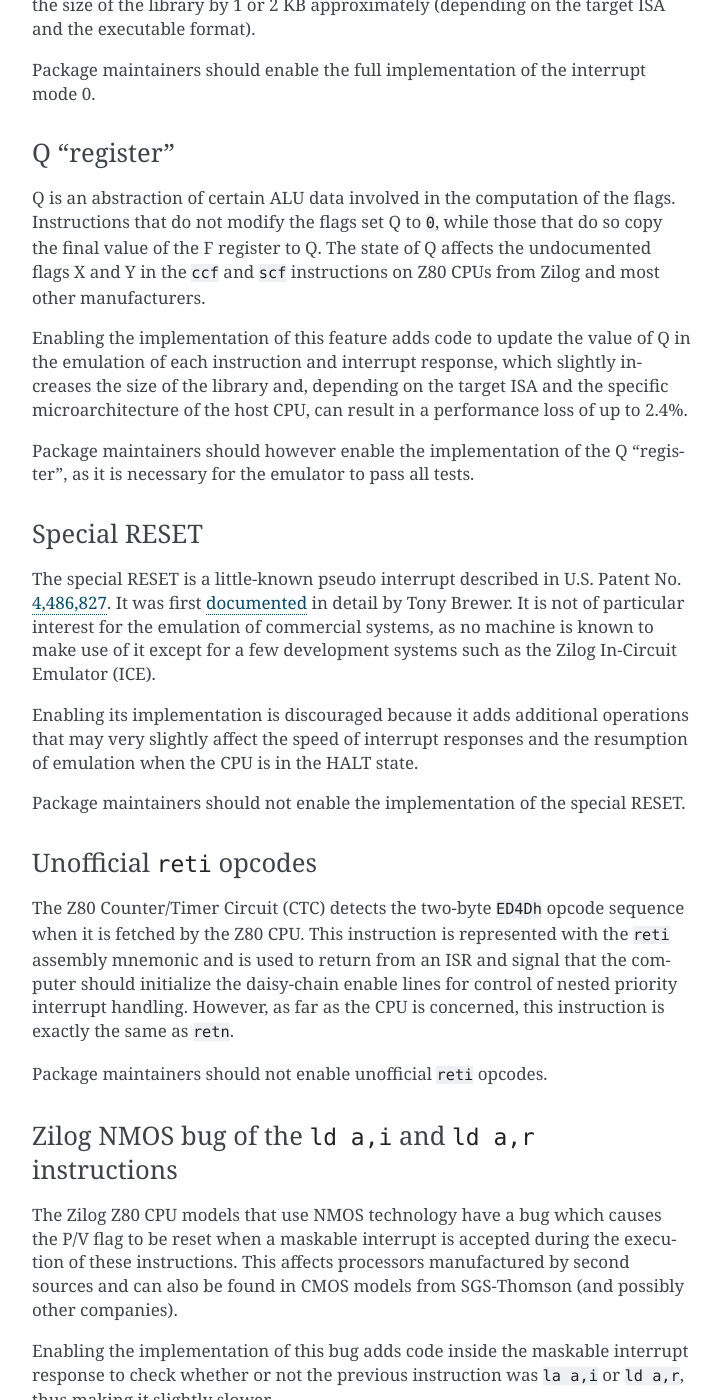
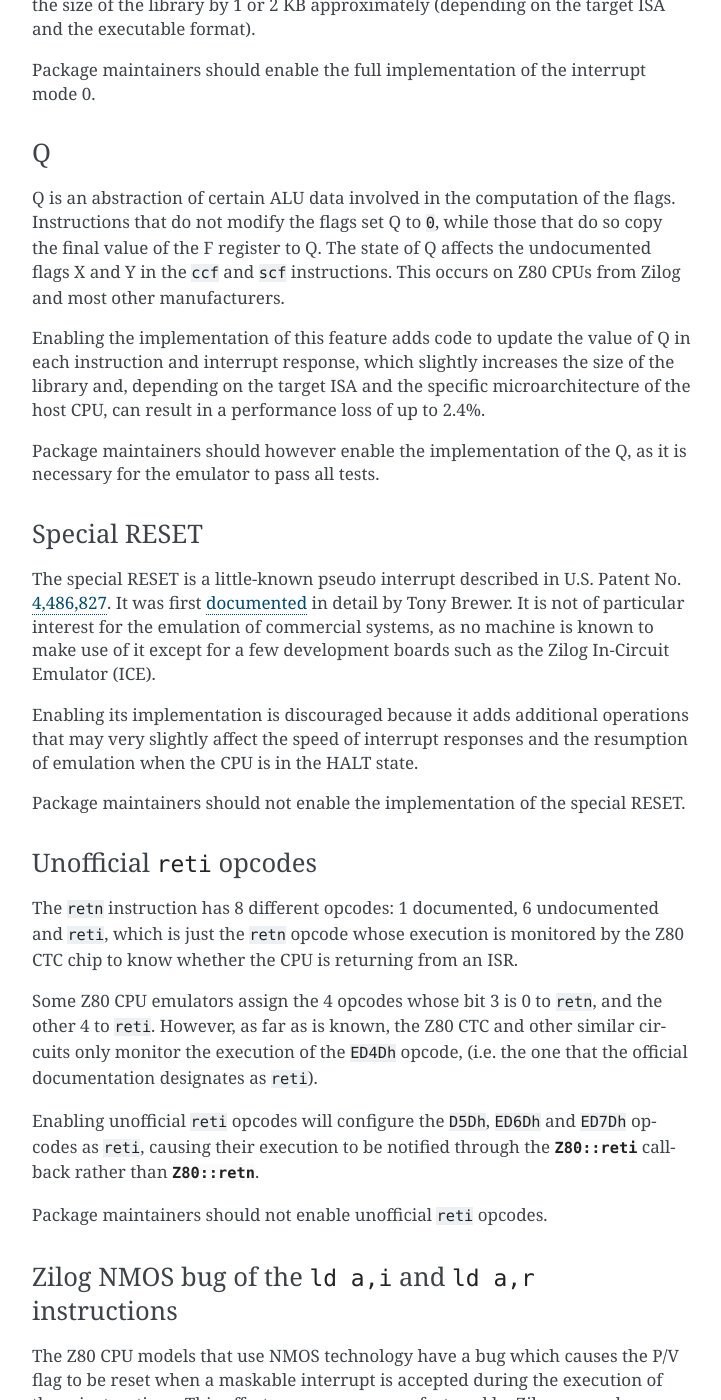
Before and after one commit to redcode/Z80, a Sphinx documentation site: the page built from documentation/Introduction.rst, in a window 1280 px wide and 1400 px high, scrolled down 1183 px. Shown: the whole window, without its empty margins (388-1109 px from the left). Built offline with Sphinx 7.4.7, drawn with Linux system fonts in a browser that asks for light colours; some of the changed text lies outside the part shown.

Commit message:
Documentation WIP; Source code comments.

```diff
--- a/documentation/Introduction.rst
+++ b/documentation/Introduction.rst
@@ -40,19 +40,19 @@ The library includes two different implementations of this interrupt mode: full,
 
 Package maintainers should enable the full implementation of the interrupt mode 0.
 
-Q "register"
-------------
+Q
+-
 
-Q is an abstraction of certain ALU data involved in the computation of the flags. Instructions that do not modify the flags set Q to ``0``, while those that do so copy the final value of the F register to Q. The state of Q affects the undocumented flags X and Y in the ``ccf`` and ``scf`` instructions on Z80 CPUs from Zilog and most other manufacturers.
+Q is an abstraction of certain ALU data involved in the computation of the flags. Instructions that do not modify the flags set Q to ``0``, while those that do so copy the final value of the F register to Q. The state of Q affects the undocumented flags X and Y in the ``ccf`` and ``scf`` instructions. This occurs on Z80 CPUs from Zilog and most other manufacturers.
 
-Enabling the implementation of this feature adds code to update the value of Q in the emulation of each instruction and interrupt response, which slightly increases the size of the library and, depending on the target ISA and the specific microarchitecture of the host CPU, can result in a performance loss of up to 2.4%.
+Enabling the implementation of this feature adds code to update the value of Q in each instruction and interrupt response, which slightly increases the size of the library and, depending on the target ISA and the specific microarchitecture of the host CPU, can result in a performance loss of up to 2.4%.
 
-Package maintainers should however enable the implementation of the Q "register", as it is necessary for the emulator to pass all tests.
+Package maintainers should however enable the implementation of the Q, as it is necessary for the emulator to pass all tests.
 
 Special RESET
 -------------
 
-The special RESET is a little-known pseudo interrupt described in U.S. Patent No. `4,486,827 <https://zxe.io/depot/patents/US4486827.pdf>`_. It was first `documented <http://www.primrosebank.net/computers/z80/z80_special_reset.htm>`_ in detail by Tony Brewer. It is not of particular interest for the emulation of commercial systems, as no machine is known to make use of it except for a few development systems such as the Zilog In-Circuit Emulator (ICE).
+The special RESET is a little-known pseudo interrupt described in U.S. Patent No. `4,486,827 <https://zxe.io/depot/patents/US4486827.pdf>`_. It was first `documented <http://www.primrosebank.net/computers/z80/z80_special_reset.htm>`_ in detail by Tony Brewer. It is not of particular interest for the emulation of commercial systems, as no machine is known to make use of it except for a few development boards such as the Zilog In-Circuit Emulator (ICE).
 
 Enabling its implementation is discouraged because it adds additional operations that may very slightly affect the speed of interrupt responses and the resumption of emulation when the CPU is in the HALT state.
 
@@ -61,14 +61,18 @@ Package maintainers should not enable the implementation of the special RESET.
 Unofficial ``reti`` opcodes
 ---------------------------
 
-The Z80 Counter/Timer Circuit (CTC) detects the two-byte ``ED4Dh`` opcode sequence when it is fetched by the Z80 CPU. This instruction is represented with the ``reti`` assembly mnemonic and is used to return from an ISR and signal that the computer should initialize the daisy-chain enable lines for control of nested priority interrupt handling. However, as far as the CPU is concerned, this instruction is exactly the same as ``retn``.
+The ``retn`` instruction has 8 different opcodes: 1 documented, 6 undocumented and ``reti``, which is just the ``retn`` opcode whose execution is monitored by the Z80 CTC chip to know whether the CPU is returning from an ISR.
+
+Some Z80 CPU emulators assign the 4 opcodes whose bit 3 is 0 to ``retn``, and the other 4 to ``reti``. However, as far as is known, the Z80 CTC and other similar circuits only monitor the execution of the ``ED4Dh`` opcode, (i.e. the one that the official documentation designates as ``reti``).
+
+Enabling unofficial ``reti`` opcodes will configure the ``D5Dh``, ``ED6Dh`` and ``ED7Dh`` opcodes as ``reti``, causing their execution to be notified through the :c:data:`Z80::reti<Z80.reti>` callback rather than :c:data:`Z80::retn<Z80.retn>`.
 
 Package maintainers should not enable unofficial ``reti`` opcodes.
 
 Zilog NMOS bug of the ``ld a,i`` and ``ld a,r`` instructions
 ------------------------------------------------------------
 
-The Zilog Z80 CPU models that use NMOS technology have a bug which causes the P/V flag to be reset when a maskable interrupt is accepted during the execution of these instructions. This affects processors manufactured by second sources and can also be found in CMOS models from SGS-Thomson (and possibly other companies).
+The Z80 CPU models that use NMOS technology have a bug which causes the P/V flag to be reset when a maskable interrupt is accepted during the execution of these instructions. This affects processors manufactured by Zilog, second sources, NEC and can also be found in CMOS models from SGS-Thomson (and possibly other companies).
 
 Enabling the implementation of this bug adds code inside the maskable interrupt response to check whether or not the previous instruction was ``la a,i`` or ``ld a,r``, thus making it slightly slower.
 
```
Also changed, not shown: 1 other file.
